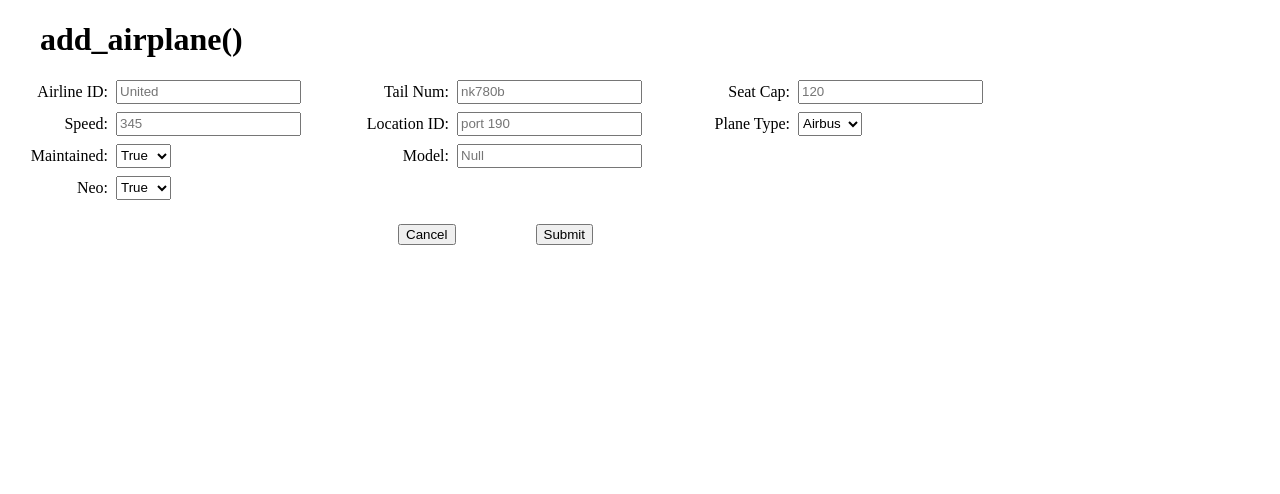
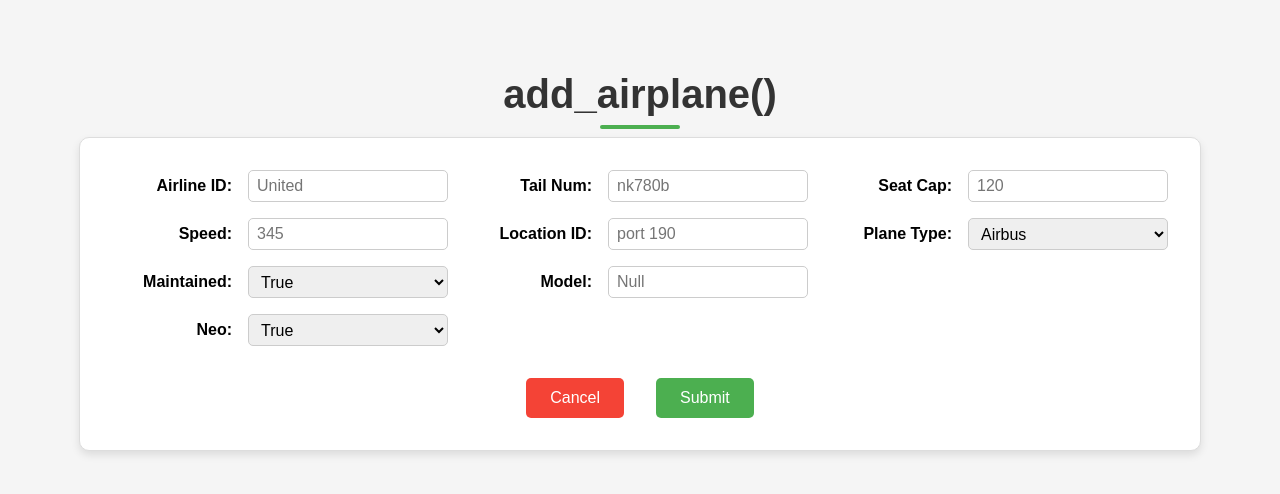
Before and after one commit to vwarr/cs4400-p4, a Flask app: page /add_airplane in a window 1280 px wide. Shown: the top 494 px of the page. Run offline with Flask 3, Linux system fonts and the light colour scheme.

Commit message:
prettier files + some length checks

```diff
--- a/templates/add_airplane.html
+++ b/templates/add_airplane.html
@@ -10,6 +10,7 @@
 <body>
     <h1>add_airplane()</h1>
     <form class="form_wrapper" action="/add_airplane" method="POST">
+        <div class="form_box">
             <div class='form_content'>
                 <div class="form_container">
                     <div class='form_column'>
@@ -41,7 +42,7 @@
                     <div class='form_column'>
                         <div class="form_group">
                             <label for="tail_num">Tail Num:</label>
-                        <input id="tail_num" type="text" name="tail_num" placeholder="nk780b">
+                            <input id="tail_num" type="text" name="tail_num" maxlength="6" placeholder="nk780b">
                         </div>
                         <div class="form_group">
                             <label for="locationID">Location ID:</label>
@@ -80,5 +81,6 @@
                 </div>
                 {% endif %}
             </div>
+        </div>
     </form>
 </body>
--- a/templates/add_airport.html
+++ b/templates/add_airport.html
@@ -10,6 +10,7 @@
 <body>
     <h1>add_airport()</h1>
     <form class="form_wrapper" action="/add_airport" method="POST">
+        <div class="form_box">
             <div class='form_content'>
                 <div class="form_container">
                     <div class='form_column'>
@@ -53,5 +54,6 @@
                 </div>
                 {% endif %}
             </div>
+        </div>
     </form>
 </body>
--- a/templates/add_person.html
+++ b/templates/add_person.html
@@ -10,6 +10,7 @@
 <body>
     <h1>add_person()</h1>
     <form class="form_wrapper" action="/add_person" method="POST">
+        <div class="form_box">
             <div class='form_content'>
                 <div class="form_container">
                     <div class='form_column'>
@@ -62,5 +63,6 @@
                 </div>
                 {% endif %}
             </div>
+        </div>
     </form>
 </body>
--- a/templates/assign_pilot.html
+++ b/templates/assign_pilot.html
@@ -10,6 +10,7 @@
 <body>
     <h1>assign_pilot()</h1>
     <form class="form_wrapper" action="/assign_pilot" method="POST">
+        <div class="form_box">
             <div class='form_content'>
                 <div class="form_container">
                     <div class='form_column'>
@@ -28,5 +29,6 @@
                     <button type="submit">Assign</button>
                 </div>
             </div>
+        </div>
     </form>
 </body>
--- a/templates/flight_landing.html
+++ b/templates/flight_landing.html
@@ -10,6 +10,7 @@
 <body>
     <h1>flight_landing()</h1>
     <form class="form_wrapper" action="/flight_landing" method="POST">
+        <div class="form_box">
             <div class='form_content'>
                 <div class="form_container">
                     <div class='form_column'>
@@ -24,5 +25,6 @@
                     <button type="submit">Land</button>
                 </div>
             </div>
+        </div>
     </form>
 </body>
--- a/templates/flight_takeoff.html
+++ b/templates/flight_takeoff.html
@@ -10,6 +10,7 @@
 <body>
     <h1>flight_take_off()</h1>
     <form class="form_wrapper" action="/flight_takeoff" method="POST">
+        <div class="form_box">
             <div class='form_content'>
                 <div class="form_container">
                     <div class='form_column'>
@@ -24,5 +25,6 @@
                     <button type="submit">Takeoff</button>
                 </div>
             </div>
+        </div>
     </form>
 </body>
--- a/templates/grant_or_revoke.html
+++ b/templates/grant_or_revoke.html
@@ -10,6 +10,7 @@
 <body>
     <h1>grant_or_revoke_pilot_license()</h1>
     <form class="form_wrapper" action="/grant_or_revoke" method="POST">
+        <div class="form_box">
             <div class='form_content'>
                 <div class="form_container">
                     <div class='form_column'>
@@ -33,5 +34,6 @@
                     <button type="submit">Add / Revoke</button>
                 </div>
             </div>
+        </div>
     </form>
 </body>
--- a/templates/main.css
+++ b/templates/main.css
@@ -1,6 +1,33 @@
+body {
+    background-color: #f5f5f5;
+    font-family: Arial, sans-serif;
+    padding: 2rem;
+}
+
+h1 {
+    text-align: center;
+    font-size: 2.5rem;
+    font-weight: 700;
+    color: #333;
+    margin: 0; /* remove default margin */
+    padding-top: 2rem; /* give it some breathing room from the top */
+    position: relative;
+}
+
+h1::after {
+    content: "";
+    display: block;
+    width: 80px;
+    height: 4px;
+    background-color: #4CAF50; /* green accent */
+    margin: 0.5rem auto 0;
+    border-radius: 2px;
+}
+
 .form_wrapper {
+    margin-top: 0.5rem;
     display: flex;
-    justify-content: left;
+    justify-content: center;
 }
 
 .form_content {
@@ -12,46 +39,80 @@
 
 .form_container {
     display: flex;
-    gap: 3rem;
+    gap: 1.5rem;
 }
 
 .form_column {
     display: flex;
     flex-direction: column;
-    gap: 0.5rem;
+    gap: 1rem;
+}
+
+.form_box {
+    background-color: white;
+    padding: 2rem;
+    border: 1px solid #ddd;
+    border-radius: 10px;
+    box-shadow: 0 4px 8px rgba(0, 0, 0, 0.1);
+    max-width: 1400px;
+    margin: 0 auto;
 }
 
 .form_group {
     display: flex;
     align-items: center;
-    gap: 0.5rem;
-}
-
-h1 {
-    padding-left: 2rem;
+    gap: 1rem;
 }
 
 label {
-    width: 100px;
+    width: 120px;
     text-align: right;
     white-space: nowrap;
+    font-weight: bold;
 }
 
-input {
-    height: 1.5rem;
-    line-height: 1.5rem;
-    box-sizing: border-box;
-}
-
-select {
-    height: 1.5rem;
-    line-height: 1.5rem;
+input, select {
+    width: 200px;
+    height: 2rem;
+    padding: 0.25rem 0.5rem;
+    font-size: 1rem;
+    border: 1px solid #ccc;
+    border-radius: 5px;
     box-sizing: border-box;
 }
 
 .form_buttons {
-    margin-top: 1.5rem;
+    margin-top: 2rem;
     display: flex;
     justify-content: center;
-    gap: 5rem;
-  }
+    gap: 2rem;
+}
+
+button {
+    padding: 0.7rem 1.5rem;
+    font-size: 1rem;
+    border: none;
+    border-radius: 5px;
+    cursor: pointer;
+}
+
+button[type="submit"] {
+    background-color: #4CAF50;
+    color: white;
+}
+
+button[type="button"] {
+    background-color: #f44336;
+    color: white;
+}
+
+.form_box:hover {
+    box-shadow: 0 6px 12px rgba(0, 0, 0, 0.15);
+}
+
+.error-message {
+    color: red;
+    margin-top: 1rem;
+    font-weight: bold;
+    text-align: center;
+}
--- a/templates/offer_flight.html
+++ b/templates/offer_flight.html
@@ -10,6 +10,7 @@
 <body>
     <h1>offer_flight()</h1>
     <form class="form_wrapper" action="/offer_flight" method="POST">
+        <div class="form_box">
             <div class='form_content'>
                 <div class="form_container">
                     <div class='form_column'>
@@ -52,5 +53,6 @@
                     <button type="submit">Add</button>
                 </div>
             </div>
+        </div>
     </form>
 </body>
--- a/templates/passengers_board.html
+++ b/templates/passengers_board.html
@@ -10,6 +10,7 @@
 <body>
     <h1>passengers_board()</h1>
     <form class="form_wrapper" action="/passengers_board" method="POST">
+        <div class="form_box">
             <div class='form_content'>
                 <div class="form_container">
                     <div class='form_column'>
@@ -24,5 +25,6 @@
                     <button type="submit">Board</button>
                 </div>
             </div>
+        </div>
     </form>
 </body>
--- a/templates/passengers_disembark.html
+++ b/templates/passengers_disembark.html
@@ -10,6 +10,7 @@
 <body>
     <h1>passengers_disembark()</h1>
     <form class="form_wrapper" action="/passengers_disembark" method="POST">
+        <div class="form_box">
             <div class='form_content'>
                 <div class="form_container">
                     <div class='form_column'>
@@ -24,5 +25,6 @@
                     <button type="submit">Disembark</button>
                 </div>
             </div>
+        </div>
     </form>
 </body>
--- a/templates/recycle_crew.html
+++ b/templates/recycle_crew.html
@@ -10,6 +10,7 @@
 <body>
     <h1>recycle_crew()</h1>
     <form class="form_wrapper" action="/recycle_crew" method="POST">
+        <div class="form_box">
             <div class='form_content'>
                 <div class="form_container">
                     <div class='form_column'>
@@ -24,5 +25,6 @@
                     <button type="submit">Recycle</button>
                 </div>
             </div>
+        </div>
     </form>
 </body>
--- a/templates/retire_flight.html
+++ b/templates/retire_flight.html
@@ -10,6 +10,7 @@
 <body>
     <h1>retire_flight()</h1>
     <form class="form_wrapper" action="/retire_flight" method="POST">
+        <div class="form_box">
             <div class='form_content'>
                 <div class="form_container">
                     <div class='form_column'>
@@ -24,5 +25,6 @@
                     <button type="submit">Retire</button>
                 </div>
             </div>
+        </div>
     </form>
 </body>
```
Also changed, not shown: templates/simulation_cycle.html (+6 -5 lines). Lines whose indentation alone changed are shown as unchanged.
